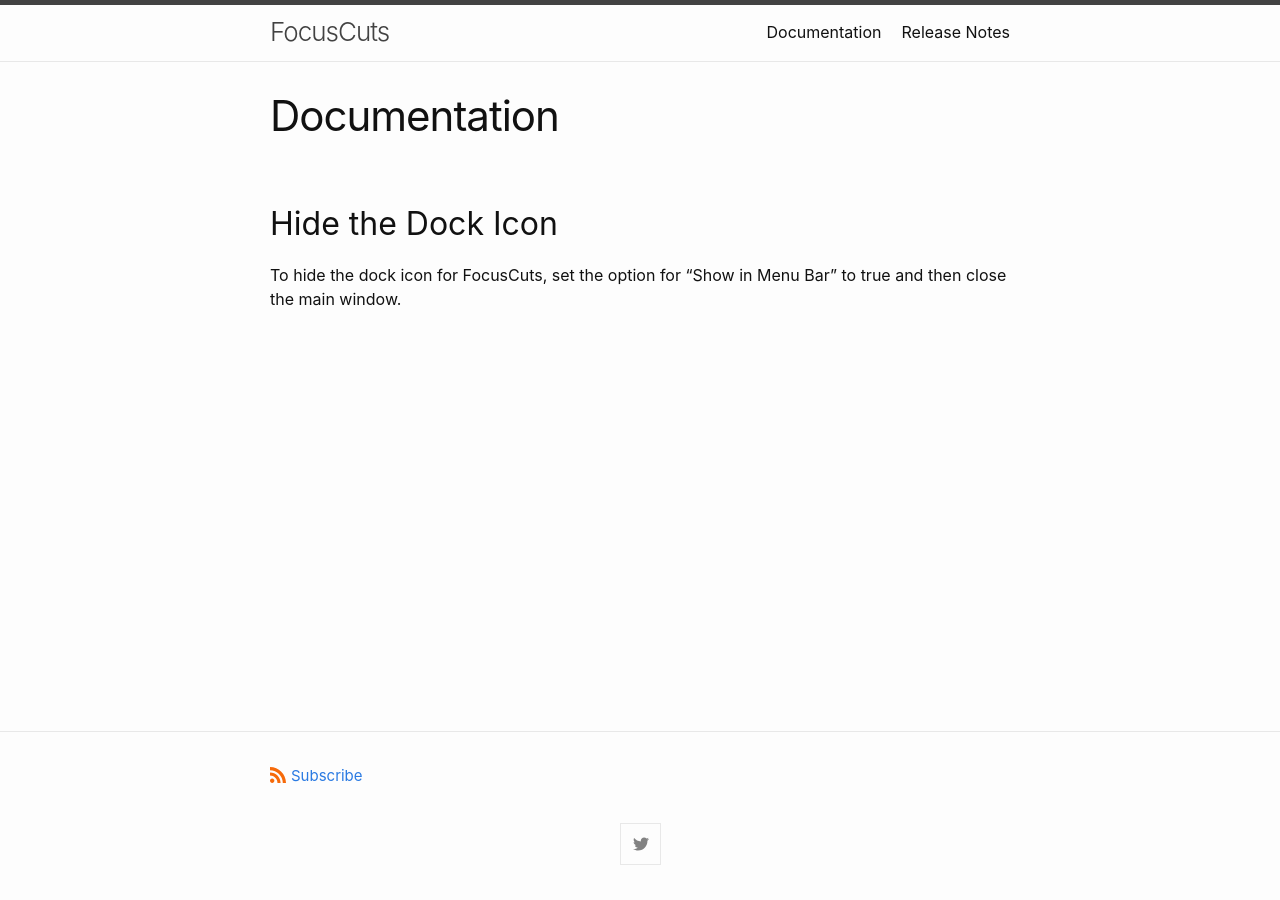
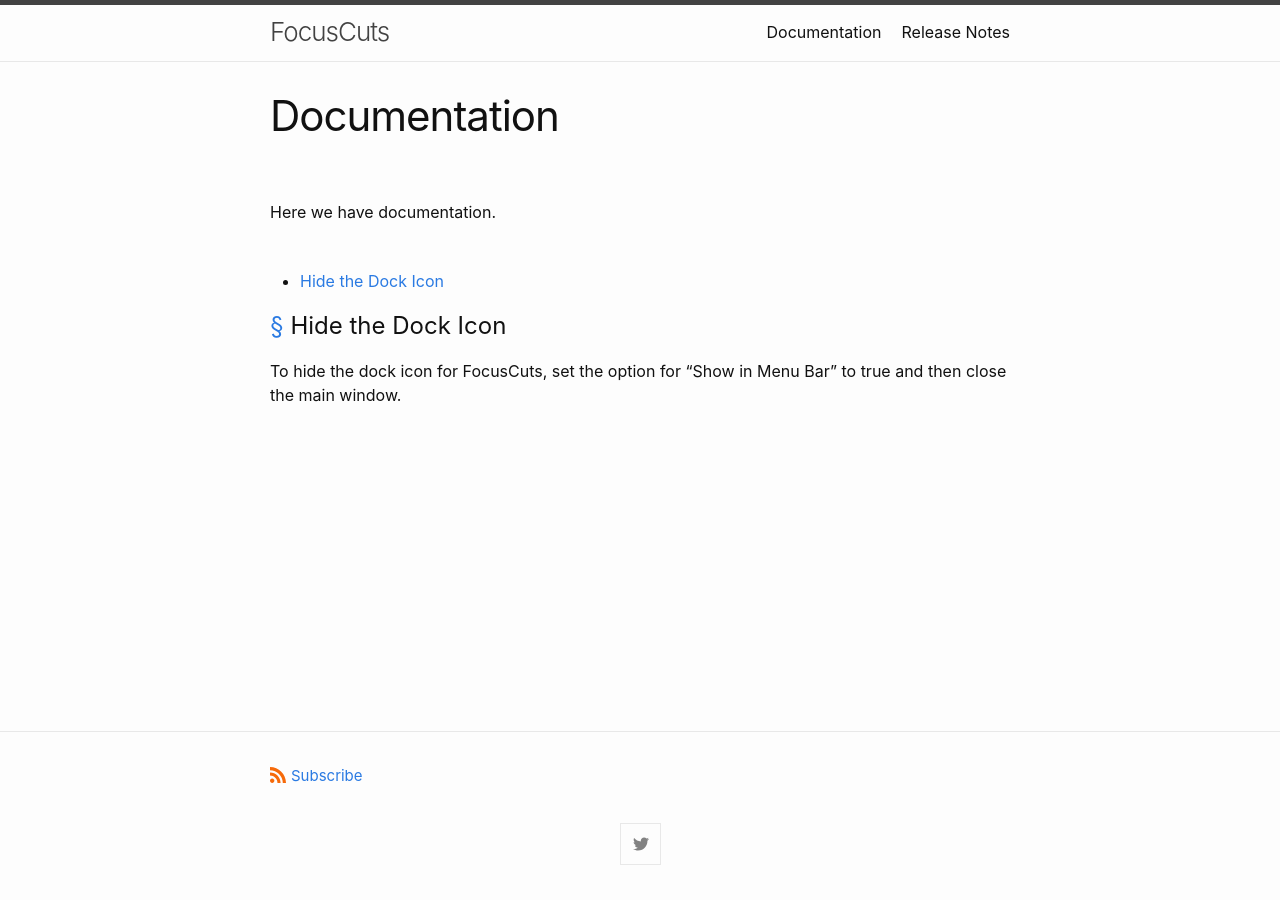
Before and after one commit to Omni-Tooling/FocusCuts-Site, a Jekyll site: the page built from help.md, in a window 1280 px wide. Built offline with Jekyll 4.4.1, drawn with Linux system fonts in a browser that asks for light colours; some of the changed lines change nothing that is shown.

Commit message:
Use the new page format, and move the content

```diff
--- a/help.md
+++ b/help.md
@@ -1,10 +1,10 @@
 ---
-layout: page
+layout: docs
 title: Documentation
 redirect_from:
   - /documentation
   - /docs
 menu: true
 ---
-## Hide the Dock Icon
-To hide the dock icon for FocusCuts, set the option for "Show in Menu Bar" to true and then close the main window.
+
+Here we have documentation.
```
